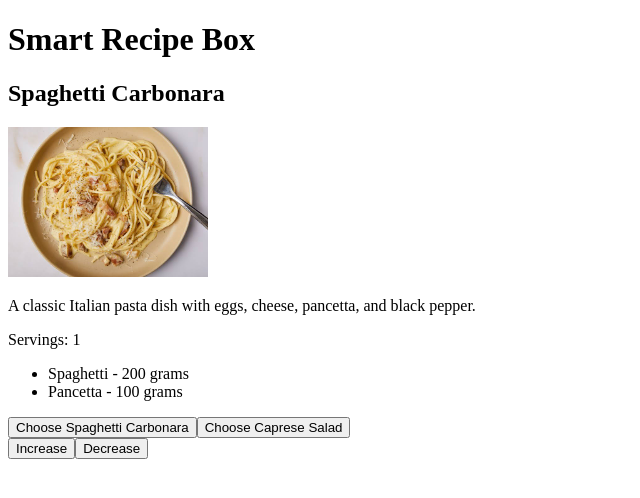
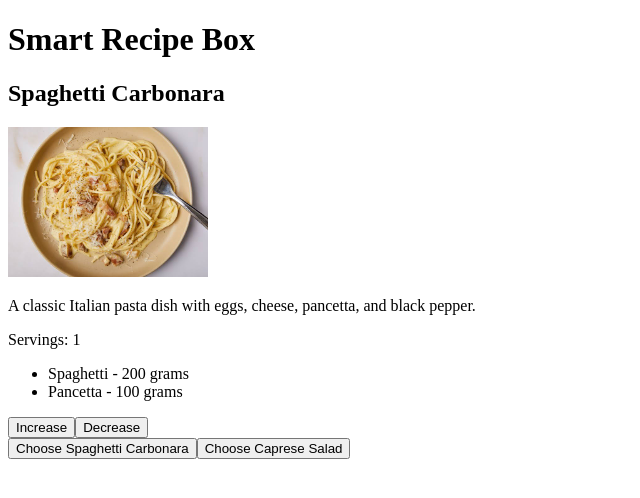
Before and after one commit to captaaint/shotplan, an Angular app: page / in a window 1280 px wide. Shown: the top 498 px of the page, without its empty margins (0-640 px from the left). Built offline with nearby package versions, Linux system fonts and the light colour scheme.

Commit message:
feat: refactor recipe list and details components for improved structure and functionality

```diff
--- a/src/app/app.html
+++ b/src/app/app.html
@@ -1,2 +1,2 @@
 <h1>{{appTitle()}}</h1>
-<recipe-list />
+<recipe-list></recipe-list>
--- /dev/null
+++ b/src/recipeList/recipedetails.html
@@ -0,0 +1,16 @@
+<div>
+<h2>{{(recipe).name}}</h2>
+<img [src]="(recipe).imageUrl" [alt]="(recipe).name" width="200px" height="auto"/>
+<p>{{(recipe).description}}</p>
+<p>Servings: {{servings()}}</p>
+<ul>
+    @for(ingredient of ingredients(); track ingredient.name;) {
+<li>{{ingredient.name}} - {{ingredient.quantity}} {{ingredient.unit}}</li>
+
+    }
+</ul>
+        <div>
+    <button (click)="increase()">Increase</button>
+    <button (click)="decrease()">Decrease</button>
+</div>
+</div>
--- /dev/null
+++ b/src/recipeList/recipedetails.ts
@@ -0,0 +1,31 @@
+import { Component, Input, signal, computed } from '@angular/core';
+import { RecipeModel } from '../app/models';
+import { IngredientModel } from '../app/models';
+
+@Component({
+  selector: 'recipe-details',
+  templateUrl: './recipedetails.html',
+  standalone: true,
+})
+export class RecipeDetails {
+
+    @Input() recipe!: RecipeModel;
+      protected readonly servings = signal(1);
+
+  protected readonly ingredients = computed(() => {
+    return this.recipe.ingredients.map(ingredient => ({
+      ...ingredient,
+      quantity: ingredient.quantity * this.servings(),
+    }));
+  });
+
+    protected increase(): void {
+        this.servings.update(s => s + 1);
+        console.log(`Servings increased to: ${this.servings()}`);
+    }
+
+    protected decrease(): void {
+        this.servings.update(s => Math.max(1, s - 1));
+        console.log(`Servings decreased to: ${this.servings()}`);
+    }
+}
--- a/src/recipeList/recipelist.html
+++ b/src/recipeList/recipelist.html
@@ -1,15 +1,3 @@
-<h2>{{(selectedRecipe())?.name}}</h2>
-<img [src]="(selectedRecipe())?.imageUrl" [alt]="(selectedRecipe())?.name" width="200px" height="auto"/>
-<p>{{(selectedRecipe())?.description}}</p>
-<p>Servings: {{servings()}}</p>
-<ul>
-    @for(ingredient of ingredients(); track ingredient.name;) {
-        <li>{{ingredient.name}} - {{ingredient.quantity}} {{ingredient.unit}}</li>
-    }
-</ul>
+<recipe-details [recipe]="selectedRecipe()"></recipe-details>
 <button (click)="choose('1')">Choose Spaghetti Carbonara</button>
 <button (click)="choose('2')">Choose Caprese Salad</button>
-<div>
-    <button (click)="increase()">Increase</button>
-    <button (click)="decrease()">Decrease</button>
-</div>
--- a/src/recipeList/recipelist.ts
+++ b/src/recipeList/recipelist.ts
@@ -1,10 +1,13 @@
 import { Component, signal, computed} from '@angular/core';
 import { recipes } from '../app/mock-recipes';
 import { RecipeModel } from '../app/models';
+import { RecipeDetails } from "./recipedetails";
 
 @Component({
   selector: 'recipe-list',
   templateUrl: './recipelist.html',
+  standalone: true,
+  imports: [RecipeDetails],
 })
 export class RecipeList {
   constructor() {
@@ -12,29 +15,13 @@ export class RecipeList {
   }
 
   protected readonly selectedRecipe = signal<RecipeModel>(recipes[0]);
-  protected readonly servings = signal(1);
-
-  protected readonly ingredients = computed(() => {
-    return this.selectedRecipe().ingredients.map(ingredient => ({
-      ...ingredient,
-      quantity: ingredient.quantity * this.servings(),
-    }));
-  });
 
   protected choose(recipeId: string): void {
     this.selectedRecipe.set(recipes.find(r => r.id === recipeId) || recipes[0]);
     console.log(`You chose: ${this.selectedRecipe()?.name}`);
   }
 
-  protected increase(): void {
-    this.servings.update(s => s + 1);
-    console.log(`Servings increased to: ${this.servings()}`);
-  }
 
-  protected decrease(): void {
-    this.servings.update(s => Math.max(1, s - 1));
-    console.log(`Servings decreased to: ${this.servings()}`);
-  }
 
 
 }
```
